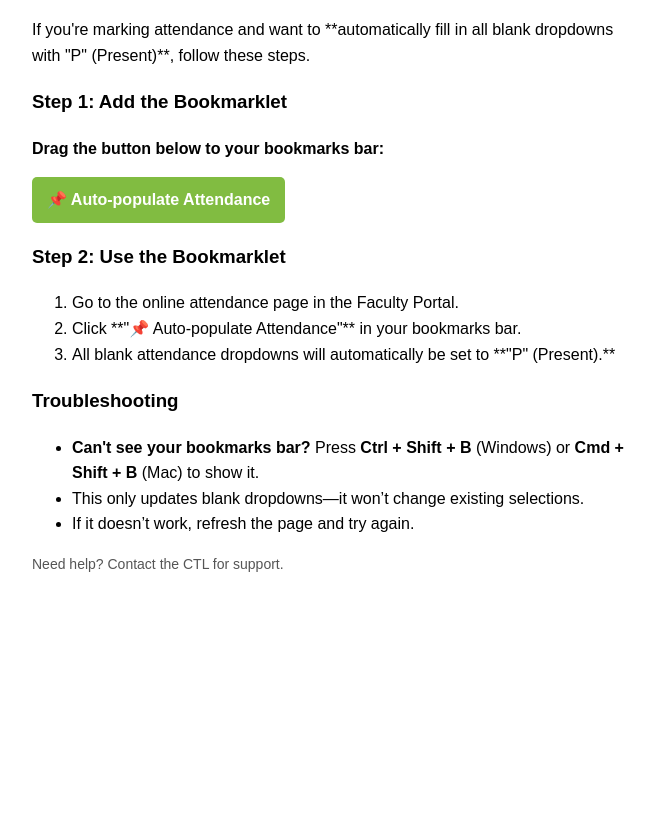
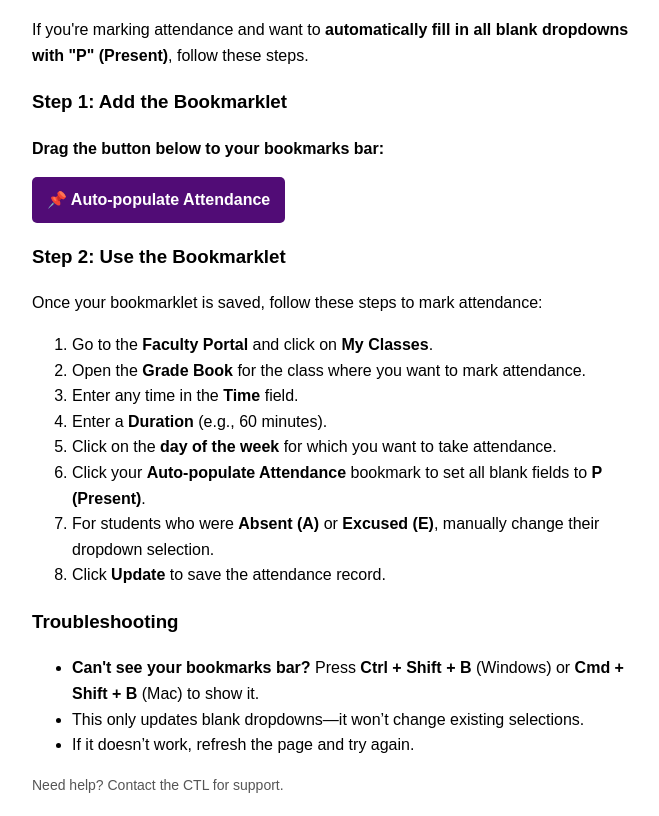
Before and after one commit to eacjason/attendance-tool, a plain HTML site: page index.html in a window 1280 px wide. Shown: the part 61-877 px from the top of the page, without its empty margins (308-967 px from the left). Before the commit the page ends 800 px from the top, so only its background shows below. Drawn offline with Linux system fonts and the light colour scheme.

Commit message:
Update index.html

```diff
--- a/index.html
+++ b/index.html
@@ -17,16 +17,21 @@
         .bookmarklet {
             display: inline-block;
             padding: 10px 15px;
-            background: #81BC41; /* EAC Green */
+            background: #510C76; /* EAC Purple */
             color: white;
             font-size: 16px;
             text-decoration: none;
             border-radius: 5px;
             font-weight: bold;
+            font-family: Arial, sans-serif;
             cursor: pointer;
         }
         .bookmarklet:hover {
-            background: #6fa032;
+            background: #3e0a5a;
+        }
+        ol, ul {
+            font-family: Arial, sans-serif;
+            line-height: 1.6;
         }
         .tip {
             font-size: 14px;
@@ -38,22 +43,30 @@
 
     <h2>📌 Auto-populate Attendance</h2>
 
-    <p>If you're marking attendance and want to **automatically fill in all blank dropdowns with "P" (Present)**, follow these steps.</p>
+    <p>If you're marking attendance and want to <strong>automatically fill in all blank dropdowns with "P" (Present)</strong>, follow these steps.</p>
 
     <h3>Step 1: Add the Bookmarklet</h3>
     <p><strong>Drag the button below to your bookmarks bar:</strong></p>
 
     <p>
-        <a href="javascript:(function(){document.querySelectorAll('table#_ctl0_PlaceHolderMain_gridSS select').forEach(select => { if (select.value === '') { select.value = '1'; select.dispatchEvent(new Event('change', { bubbles: true })); } });})()" class="bookmarklet" onclick="alert('Drag this button to your bookmarks bar!'); return false;">
+        <a href="javascript:(function(){document.querySelectorAll('table#_ctl0_PlaceHolderMain_gridSS select').forEach(select => { if (select.value === '') { select.value = '1'; select.dispatchEvent(new Event('change', { bubbles: true })); } });})()"
+           class="bookmarklet"
+           onclick="alert('Drag this button to your bookmarks bar!'); return false;">
             📌 Auto-populate Attendance
         </a>
     </p>
 
     <h3>Step 2: Use the Bookmarklet</h3>
+    <p>Once your bookmarklet is saved, follow these steps to mark attendance:</p>
     <ol>
-        <li>Go to the online attendance page in the Faculty Portal.</li>
-        <li>Click **"📌 Auto-populate Attendance"** in your bookmarks bar.</li>
-        <li>All blank attendance dropdowns will automatically be set to **"P" (Present).**</li>
+        <li>Go to the <strong>Faculty Portal</strong> and click on <strong>My Classes</strong>.</li>
+        <li>Open the <strong>Grade Book</strong> for the class where you want to mark attendance.</li>
+        <li>Enter any time in the <strong>Time</strong> field.</li>
+        <li>Enter a <strong>Duration</strong> (e.g., 60 minutes).</li>
+        <li>Click on the <strong>day of the week</strong> for which you want to take attendance.</li>
+        <li>Click your <strong>Auto-populate Attendance</strong> bookmark to set all blank fields to <strong>P (Present)</strong>.</li>
+        <li>For students who were <strong>Absent (A)</strong> or <strong>Excused (E)</strong>, manually change their dropdown selection.</li>
+        <li>Click <strong>Update</strong> to save the attendance record.</li>
     </ol>
 
     <h3>Troubleshooting</h3>
```
